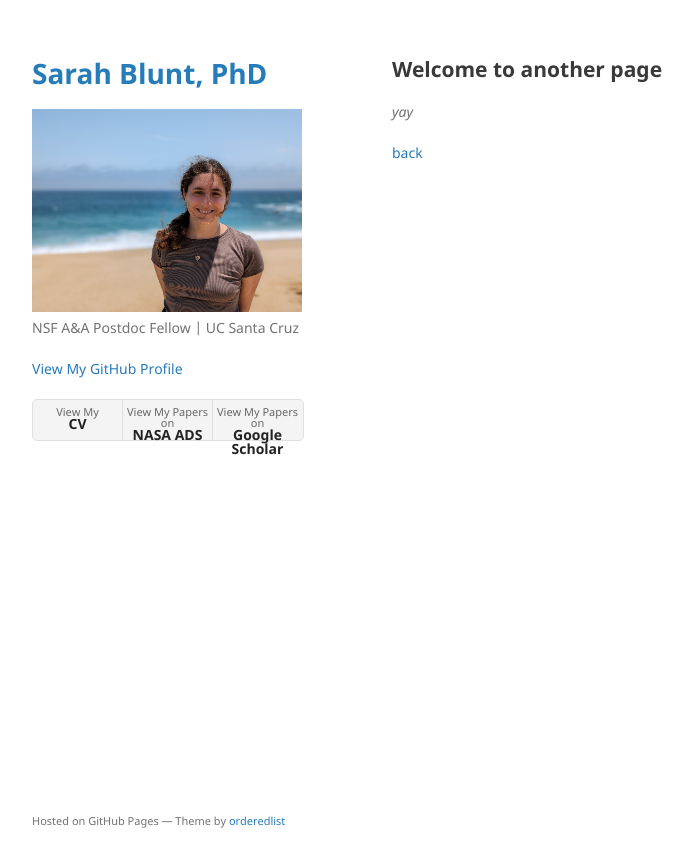
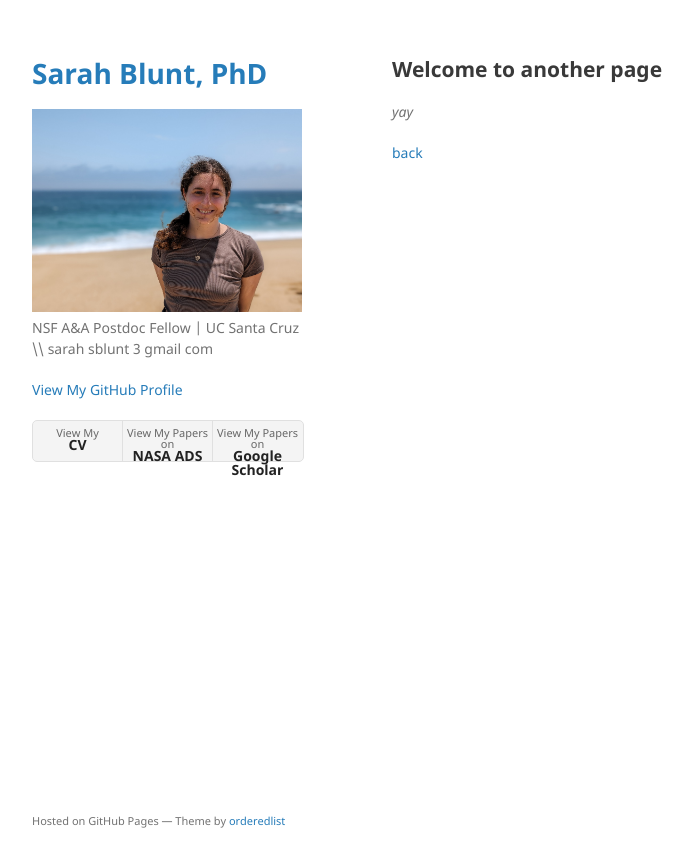
Before and after one commit to sblunt/sblunt.github.io, a Jekyll site: the page built from another-page.md, in a window 1280 px wide. Shown: the top 867 px of the page, without its empty margins (178-871 px from the left). Built offline with Jekyll 4.4.1, drawn with Linux system fonts in a browser that asks for light colours; our own code applies the rules of GitHub Pages for plain Markdown files.

Commit message:
add contact

```diff
--- a/_config.yml
+++ b/_config.yml
@@ -1,6 +1,6 @@
 title: Sarah Blunt, PhD
 logo: /assets/img/headshot.png
-description: NSF A&A Postdoc Fellow | UC Santa Cruz
+description: NSF A&A Postdoc Fellow | UC Santa Cruz \\ sarah <DOT> sblunt <DOT> 3 <AT> gmail <DOT> com
 show_downloads: true
 google_analytics:
 theme: jekyll-theme-minimal
```
